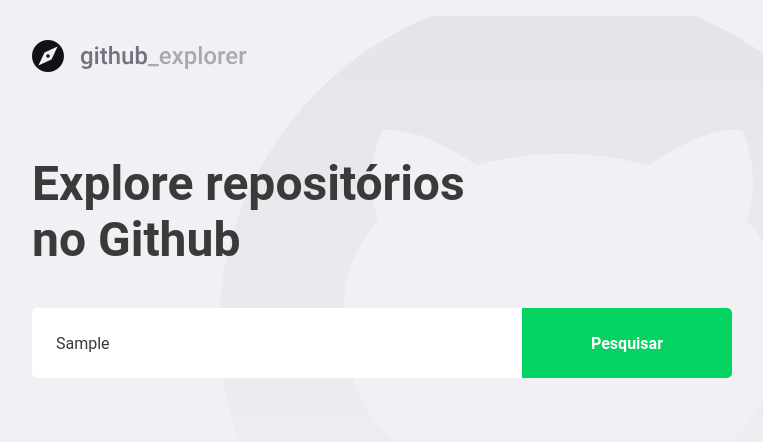
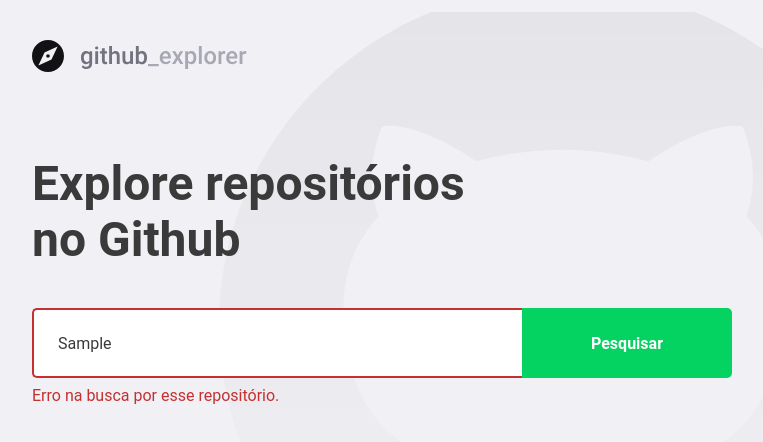
Before and after one commit to gpmarchi/gostack-nova-jornada-github-explorer, a React (Create React App) app: page / in a window 1280 px wide. Both pictures are taken after typing "Sample" into the empty fields and a click on the button "Pesquisar". Shown: the top 442 px of the page, without its empty margins (148-911 px from the left). Built offline with nearby package versions, Linux system fonts and the light colour scheme; no server answers; the HTML template or start-up script is replaced by a standard one.

Commit message:
Show validation errors and returned by api

```diff
--- a/src/pages/Dashboard/index.tsx
+++ b/src/pages/Dashboard/index.tsx
@@ -4,7 +4,7 @@
 
 import logoImg from '../../assets/github-explorer-logo.svg';
 
-import { Title, Form, Repositories } from './styles';
+import { Title, Form, Repositories, Error } from './styles';
 
 interface Repository {
   full_name: string;
@@ -17,6 +17,7 @@
 
 const Dashboard: React.FC = () => {
   const [newRepo, setNewRepo] = useState('');
+  const [inputError, setInputError] = useState('');
   const [repositories, setRepositories] = useState<Repository[]>([]);
 
   async function handleAddRepository(
@@ -24,12 +25,22 @@
   ): Promise<void> {
     event.preventDefault();
 
-    const response = await api.get<Repository>(`/repos/${newRepo}`);
+    if (!newRepo) {
+      setInputError('Digite o autor/nome do repositório.');
+      return;
+    }
 
-    const repository = response.data;
+    try {
+      const response = await api.get<Repository>(`/repos/${newRepo}`);
 
-    setRepositories([...repositories, repository]);
-    setNewRepo('');
+      const repository = response.data;
+
+      setRepositories([...repositories, repository]);
+      setNewRepo('');
+      setInputError('');
+    } catch (error) {
+      setInputError('Erro na busca por esse repositório.');
+    }
   }
 
   return (
@@ -37,7 +48,7 @@
       <img src={logoImg} alt="Github Explorer" />
       <Title>Explore repositórios no Github</Title>
 
-      <Form onSubmit={handleAddRepository}>
+      <Form hasError={!!inputError} onSubmit={handleAddRepository}>
         <input
           value={newRepo}
           onChange={event => setNewRepo(event.target.value)}
@@ -45,6 +56,8 @@
         />
         <button type="submit">Pesquisar</button>
       </Form>
+
+      {inputError && <Error>{inputError}</Error>}
 
       <Repositories>
         {repositories.map(repository => (
--- a/src/pages/Dashboard/styles.ts
+++ b/src/pages/Dashboard/styles.ts
@@ -1,4 +1,4 @@
-import styled from 'styled-components';
+import styled, { css } from 'styled-components';
 import { shade } from 'polished';
 
 export const Title = styled.h1`
@@ -10,7 +10,11 @@
   margin-top: 80px;
 `;
 
-export const Form = styled.form`
+interface FormProps {
+  hasError: boolean;
+}
+
+export const Form = styled.form<FormProps>`
   margin-top: 40px;
   max-width: 700px;
 
@@ -23,6 +27,14 @@
     border: 0;
     border-radius: 5px 0 0 5px;
     color: #3a3a3a;
+    border: 2px solid #fff;
+    border-right: 0;
+
+    ${props =>
+      props.hasError &&
+      css`
+        border-color: #c53030;
+      `}
 
     &::placeholder {
       color: #a8a8b3;
@@ -43,6 +55,12 @@
       background: ${shade(0.2, '#04D361')};
     }
   }
+`;
+
+export const Error = styled.span`
+  display: block;
+  color: #c53030;
+  margin-top: 8px;
 `;
 
 export const Repositories = styled.div`
```
